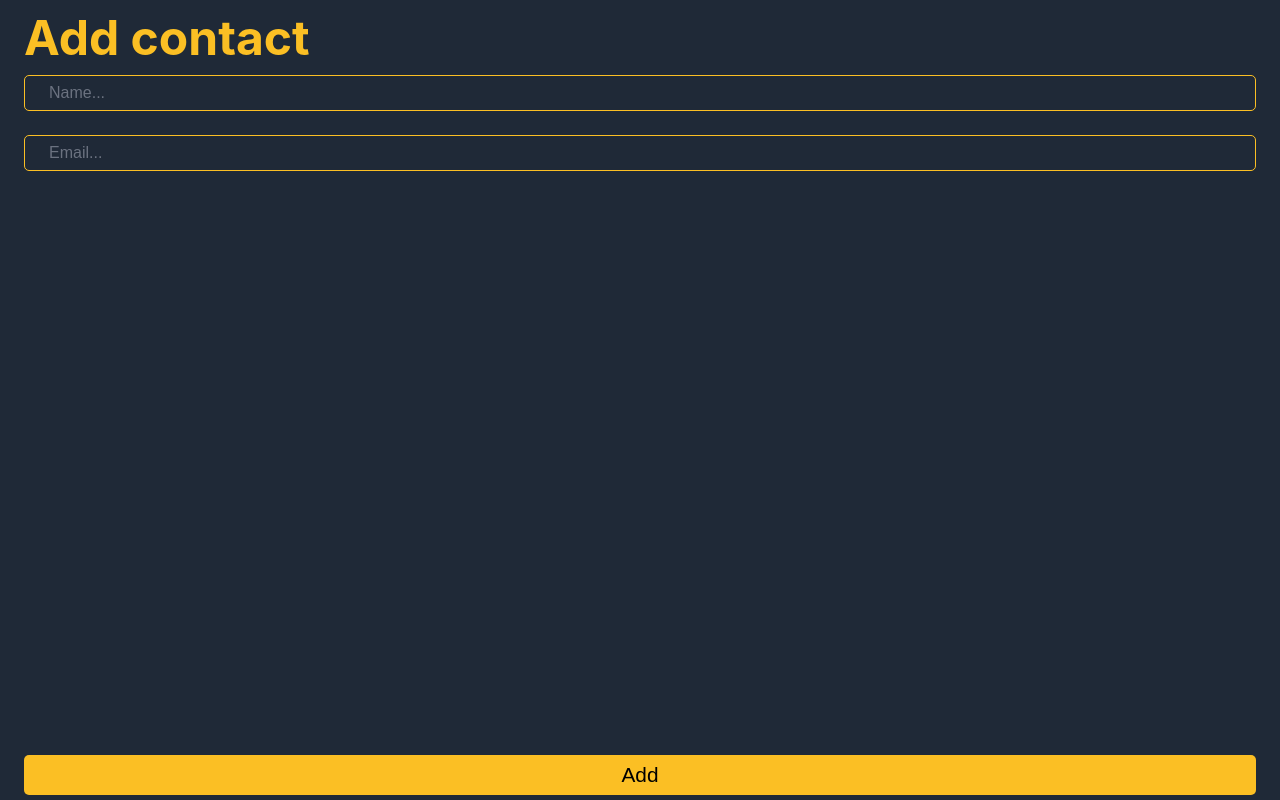
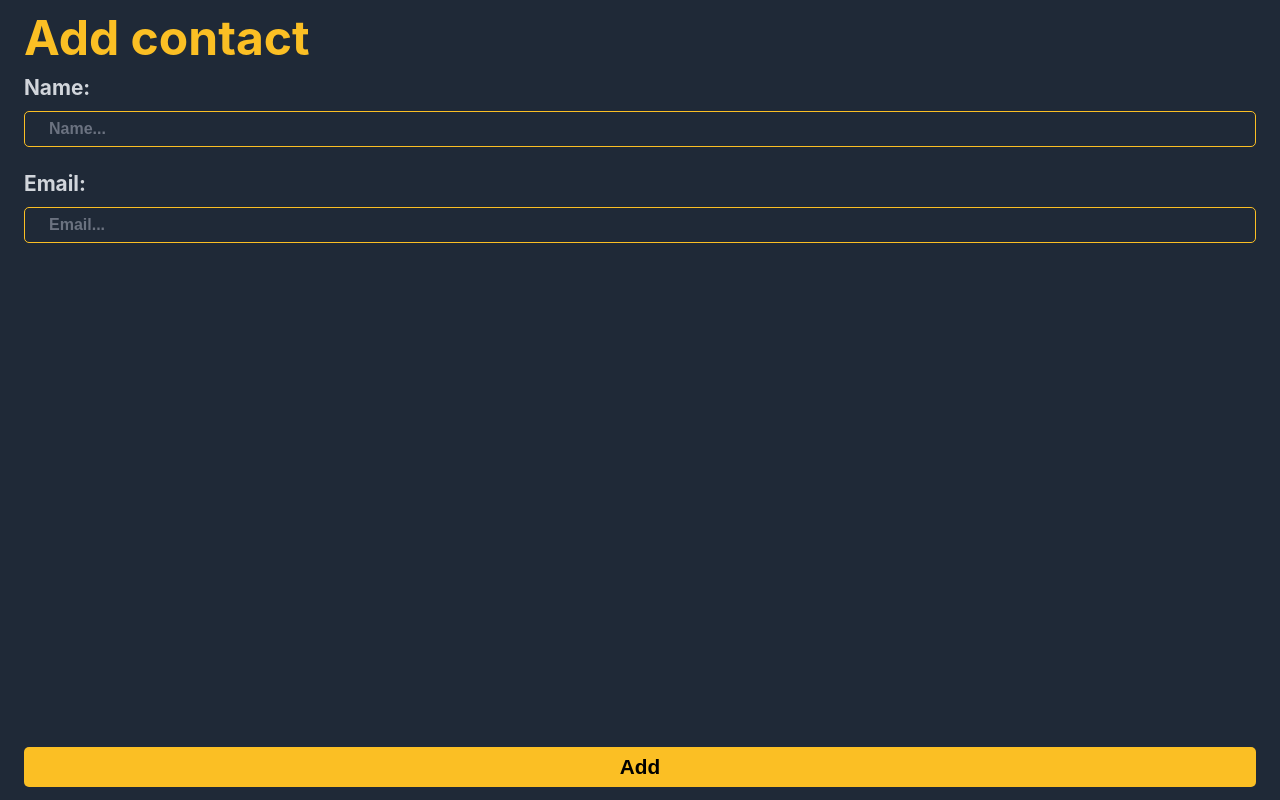
Before and after one commit to armin-bkh/contactsapp-react-js, a React (Create React App) app: page /add-contact in a window 1280 px wide. Built offline with nearby package versions, Linux system fonts and the light colour scheme.

Commit message:
update ui and ux and debugging fetch data from localStrotage

```diff
--- a/src/App/App.jsx
+++ b/src/App/App.jsx
@@ -6,40 +6,39 @@ import Contact from "../Components/Contact/Contact";
 import EditContact from "../Components/EditContact/EditContact";
 
 const App = ({ history }) => {
-  const [allContacts, setAllContacts] = useState([]);
+  const [allContacts, setAllContacts] = useState(null);
   const [contacts, setContacts] = useState(null);
 
   useEffect(() => {
-    const savedContacts = JSON.parse(localStorage.getItem("contacts"));
-    if (!savedContacts) {
-      history.push("/add-contact");
-      return;
-    }
-    setAllContacts(savedContacts);
-    setContacts(savedContacts);
+      const savedContacts = JSON.parse(localStorage.getItem("contacts"));
+      setAllContacts(savedContacts);
+      setContacts(savedContacts);
+      console.log(savedContacts);
+      if(!savedContacts) history.push('/add-contact')
   }, []);
 
   useEffect(() => {
-    localStorage.setItem("contacts", JSON.stringify(allContacts));
-    setContacts(allContacts);
-    if(allContacts){
-      if(!allContacts.length){
-        history.push("add-contact")
-      }
-    }
+    if(allContacts) {
+      localStorage.setItem("contacts", JSON.stringify(allContacts));
+      setContacts(allContacts);
+      if(!allContacts.length) history.push("/add-contact");
+    } else setContacts(null)
   }, [allContacts]);
 
   const addContactHandler = (contact) => {
+    if (allContacts) {
       setAllContacts([
         ...allContacts,
         { ...contact, id: new Date().getTime() },
       ]);
+    } else setAllContacts([{ ...contact, id: new Date().getTime() }]);
   };
 
   const deleteContactHandler = (id) => {
     const filteredContacts = allContacts.filter((ct) => ct.id !== id);
     setAllContacts(filteredContacts);
     if (!filteredContacts.length) {
+    setAllContacts([]);
       history.push("/add-contact");
       return;
     }
--- a/src/Components/AddContact/AddContact.jsx
+++ b/src/Components/AddContact/AddContact.jsx
@@ -31,13 +31,14 @@ const AddContact = ({ history, onAdd }) => {
   return (
     <>
       <header>
-        <h1 className={`font-header text-yellow-400 px-3 py-1`}>Add contact</h1>
+        <h1 className={`font-header font-bold text-yellow-400 px-3 py-1`}>Add contact</h1>
       </header>
       <main>
         <form className={`px-3 flex flex-col h-screen`} onSubmit={submitHandler}>
           <ContactInput
             type="text"
             name="name"
+            lbl="Name"
             value={contact.name}
             onChange={changeHandler}
             placeholder="Name..."
@@ -45,6 +46,7 @@ const AddContact = ({ history, onAdd }) => {
           <ContactInput
             type="email"
             name="email"
+            lbl="Email"
             value={contact.email}
             onChange={changeHandler}
             placeholder="Email..."
@@ -52,7 +54,7 @@ const AddContact = ({ history, onAdd }) => {
           {error && <h1 className={`font-email text-red-900 mt-3 mb-2`}>{error}</h1>}
           <button
             type="submit"
-            className={`mt-auto py-1 font-name rounded-md w-full outline-none border-none bg-yellow-400 text-gray-800`}
+            className={`mt-auto font-bold py-1 font-name rounded-md w-full outline-none border-none bg-yellow-400 text-gray-800`}
           >
             Add
           </button>
--- a/src/Components/Common/ContactInput/ContactInput.jsx
+++ b/src/Components/Common/ContactInput/ContactInput.jsx
@@ -1,7 +1,8 @@
-const ContactInput = ({ ...rest }) => {
+const ContactInput = ({ lbl, ...rest }) => {
     return (
         <fieldset className={`border-none`}>
-            <input className={`font-email border-yellow-400 w-full mb-3 rounded-md px-3 py-1 inp outline-none bg-transparent`} {...rest} />
+            <label className={`mb-2 font-bold block text-gray-300 font-name`}>{lbl}:</label>
+            <input className={`font-email font-medium border-yellow-400 w-full mb-3 rounded-md px-3 py-1 inp outline-none bg-transparent`} {...rest} />
         </fieldset>
      );
 }
--- a/src/Components/ContactList/ContactItem/ContactItem.jsx
+++ b/src/Components/ContactList/ContactItem/ContactItem.jsx
@@ -8,8 +8,8 @@ const ContactItem = ({ contact }) => {
         <li className={`flex text-gray-300 items-center border-gray-300 py-1`}>
             <FaUserCircle className={`mr-3 logo`} />
             <div>
-                <h1 className={`text-gray-300 mb-1 font-name`}>{name}</h1>
-                <h6 className={`text-gray-500 font-email`}>{email}</h6>
+                <h1 className={`text-gray-300 font-bold mb-1 font-name`}>{name}</h1>
+                <h6 className={`text-gray-500 font-medium font-email`}>{email}</h6>
             </div>
         </li>
         </Link>
--- a/src/Components/ContactList/ContactList.jsx
+++ b/src/Components/ContactList/ContactList.jsx
@@ -1,35 +1,57 @@
 import { Link } from "react-router-dom";
 import ContactItem from "./ContactItem/ContactItem";
 import { FiSearch } from 'react-icons/fi';
-import { AiOutlinePlus } from 'react-icons/ai';
-import { useState } from "react";
+import { AiOutlinePlus, AiOutlineContacts } from 'react-icons/ai';
+import { useEffect, useState } from "react";
 import ConatctItemSkeleton from "../Skeletons/ContactItemSkeleton/ContactItemSkeleton";
 
 const ContactList = ({ contacts, onSearch }) => {
     const [search, setSearch] = useState('');
+    const [error, setError] = useState(false);
+
+    useEffect(()=>{
+            if(contacts){
+                if(!contacts.length) setError(true)
+                else setError(false)
+            }
+    }, [contacts])
 
     const searchHandler = (e) => {
         setSearch(e.target.value)
         onSearch(e.target.value);
     }
 
+    let returnValue = (
+        Array(30).fill().map((it, index) => <ConatctItemSkeleton key={index} />)
+    )
+
+    if(error) {
+        returnValue = (
+            <section className={`py-1 flex flex-col items-center`}>
+            <AiOutlineContacts className={`text-yellow-400 font-header`}/>
+            <h1 className={`text-yellow-400 font-header font-bold`}>No contact's</h1>
+        </section>
+        )
+    }
+    if(contacts && !error){
+        returnValue = (
+            contacts.map((ct) => <ContactItem key={ct.id} contact={ct} />)
+        )
+    }
+
     return (
         <>
         <header className={`border-gray-300 flex blocks items-center justify-between px-3 py-1`}>
-            <h1 className={`text-yellow-400 font-header`}>Contacts</h1>
+            <h1 className={`text-yellow-400 font-header`}>Contact's</h1>
             <div className={`relative mt-2`}>
-                <input className={`inp border-yellow-400 w-full px-3 py-1 rounded-md bg-transparent outline-none`} placeholder="search..." type="text" value={search} onChange={searchHandler} />
+                <input className={`inp border-yellow-400 font-medium w-full px-3 py-1 rounded-md bg-transparent outline-none`} placeholder="search..." type="text" value={search} onChange={searchHandler} />
                 <FiSearch className={`absolute text-yellow-400`}/>
             </div>
         </header>
         <main>
             <section className={`px-3`}>
                 <ul>
-                    {
-                    contacts ?
-                        contacts.map((ct) => <ContactItem key={ct.id} contact={ct} />) :
-                        Array(30).fill().map((it, index) => <ConatctItemSkeleton key={index} />)
-                    }
+                   {returnValue}
                 </ul>
             </section>
 
--- a/src/Components/EditContact/EditContact.jsx
+++ b/src/Components/EditContact/EditContact.jsx
@@ -44,7 +44,7 @@ const EditContact = ({ location, match, history, onEdit }) => {
   };
   return (
     <>
-      <header className={`px-3 py-1 text-yellow-400 font-header`}>
+      <header className={`px-3 py-1 font-bold text-yellow-400 font-header`}>
         Edit contact
       </header>
       <main>
@@ -56,6 +56,7 @@ const EditContact = ({ location, match, history, onEdit }) => {
             <ContactInput
               type="text"
               name="name"
+              lbl="Name"
               value={contact.name}
               placeholder="Name..."
               onChange={changeHandler}
@@ -63,6 +64,7 @@ const EditContact = ({ location, match, history, onEdit }) => {
             <ContactInput
               type="email"
               name="email"
+              lbl="Email"
               value={contact.email}
               placeholder="Email..."
               onChange={changeHandler}
@@ -72,7 +74,7 @@ const EditContact = ({ location, match, history, onEdit }) => {
             )}
             <button
               type="submit"
-              className={`w-full py-1 mt-auto bg-yellow-400 text-gray-800 rounded-md border-none outline-none`}
+              className={`w-full font-name font-bold py-1 mt-auto bg-yellow-400 text-gray-800 rounded-md border-none outline-none`}
             >
               Submit
             </button>
--- a/src/scss/_components.scss
+++ b/src/scss/_components.scss
@@ -8,7 +8,7 @@
 }
 
 .h-screen {
-    height: 90vh;
+    height: 89vh;
 }
 
 .rounded-md {
@@ -117,6 +117,10 @@
     outline: none;
 }
 
+.block{
+    display: block;
+}
+
 .bg-transparent {
     background: transparent;
 }
--- a/src/scss/_sizes.scss
+++ b/src/scss/_sizes.scss
@@ -25,3 +25,11 @@
         font-size: .8rem;
     }
 }
+
+.font-bold{
+    font-weight: bold;
+}
+
+.font-medium{
+    font-weight: 600;
+}
```
